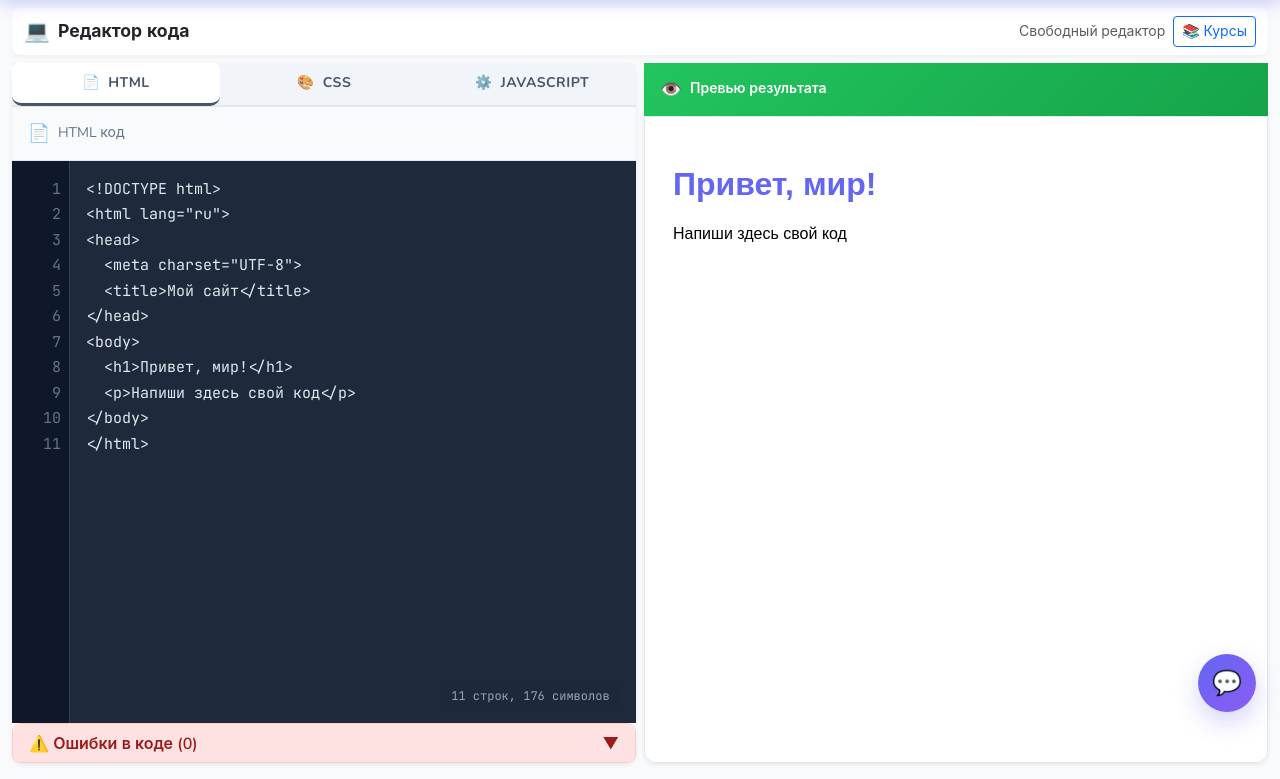
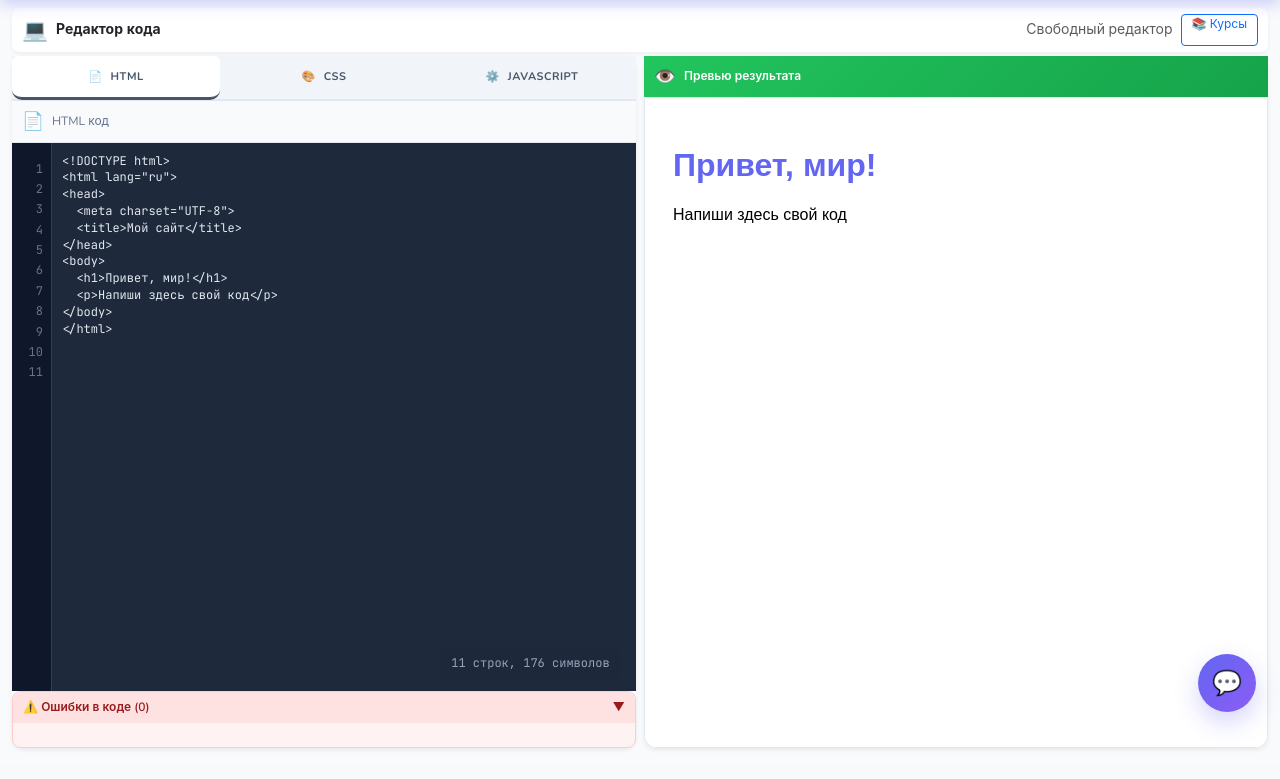
Before and after one commit to IrradaZholman/weblearn, a Django app: page /editor/ in a window 1280 px wide. Shown: the part 64-843 px from the top of the page. After the commit the page ends 813 px from the top, so only its background shows below. Run offline with Django 5.2, Linux system fonts and the light colour scheme; some libraries are stand-ins or nearby versions.

Commit message:
Update editor.html

```diff
--- a/templates/editor/editor.html
+++ b/templates/editor/editor.html
@@ -1169,6 +1169,174 @@ min-height: 700px;
         height:600px !important;
         min-height:600px !important;
     }
+}
+/* Общая высота редактора */
+.row.editor-container > [class*="col-"] > .card{
+    height: 560px !important;
+    min-height: 560px !important;
+}
+
+/* Блок задания */
+.assignment-info{
+    margin-bottom:6px;
+}
+
+.assignment-header{
+    padding:8px 14px !important;
+}
+
+.assignment-header h3{
+    font-size:13px !important;
+    font-weight:600 !important;
+}
+
+.assignment-content{
+    padding:0 14px 8px 14px !important;
+}
+
+.assignment-content p{
+    font-size:12px !important;
+    line-height:1.4 !important;
+}
+
+/* Сложность */
+.assignment-content .badge{
+    font-size:11px !important;
+    padding:4px 8px !important;
+}
+
+/* Стрелка */
+.assignment-arrow{
+    width:28px !important;
+    height:28px !important;
+    font-size:11px !important;
+}
+
+/* Вкладки */
+.nav-editor .nav-link{
+    padding:10px 12px !important;
+    font-size:12px !important;
+}
+
+/* Заголовок HTML код */
+.editor-header{
+    padding:8px 12px !important;
+    font-size:13px !important;
+}
+
+/* Номера строк */
+.line-numbers{
+    width:46px !important;
+    min-width:46px !important;
+    font-size:13px !important;
+}
+
+/* Код */
+.code-editor-wrapper textarea{
+    font-size:13px !important;
+    line-height:1.5 !important;
+}
+
+/* Превью */
+.preview-header{
+    padding:10px 14px !important;
+    font-size:13px !important;
+}
+
+/* Верхняя панель */
+.editor-top-bar{
+    padding:8px 12px !important;
+}
+
+.editor-top-bar h1{
+    font-size:15px !important;
+}
+/* Супер компактный режим */
+
+/* Зеленая панель */
+.assignment-info{
+    margin-bottom:4px !important;
+    border-radius:10px !important;
+}
+
+.assignment-header{
+    padding:6px 12px !important;
+    min-height:42px !important;
+}
+
+.assignment-header h3{
+    font-size:12px !important;
+    font-weight:600 !important;
+    line-height:1.2 !important;
+}
+
+.assignment-content{
+    display:none !important;
+}
+
+/* Верхняя панель */
+.editor-top-bar{
+    padding:6px 10px !important;
+    margin-bottom:4px !important;
+}
+
+.editor-top-bar h1{
+    font-size:14px !important;
+}
+
+/* Кнопки сверху */
+.editor-top-bar .badge{
+    font-size:11px !important;
+    padding:5px 8px !important;
+}
+
+.editor-top-bar .btn{
+    height:32px !important;
+    padding:0 10px !important;
+    font-size:12px !important;
+}
+
+/* Вкладки */
+.nav-editor .nav-link{
+    padding:8px !important;
+    font-size:11px !important;
+    min-height:44px !important;
+}
+
+/* Заголовки блоков */
+.editor-header,
+.preview-header{
+    padding:6px 10px !important;
+    font-size:12px !important;
+}
+
+/* Сам редактор */
+.row.editor-container > [class*="col-"] > .card{
+    height:500px !important;
+    min-height:500px !important;
+}
+
+/* Код */
+.line-numbers{
+    width:40px !important;
+    min-width:40px !important;
+    font-size:12px !important;
+}
+
+.code-editor-wrapper textarea{
+    font-size:12px !important;
+    padding:10px !important;
+    line-height:1.4 !important;
+}
+
+/* Панель ошибок */
+.errors-panel{
+    max-height:90px !important;
+}
+
+.errors-header{
+    padding:6px 10px !important;
+    font-size:12px !important;
 }
 </style>
 {% endblock %}
@@ -1226,21 +1394,13 @@ document.body.classList.add('editor-page');
             </div>
         </div>
 
-        <button type="button" class="assignment-arrow">
-            ▼
-        </button>
     </div>
 
 <div class="assignment-content" id="assignmentContent">            <p>
             {{ assignment.description|linebreaks }}
         </p>
 
-{% if standalone_assignment %}
-<span class="badge bg-light text-dark mt-2">
-    Сложность:
-    {{ standalone_assignment.get_difficulty_display }}
-</span>
-{% endif %}
+
     </div>
 
 </div>
```
